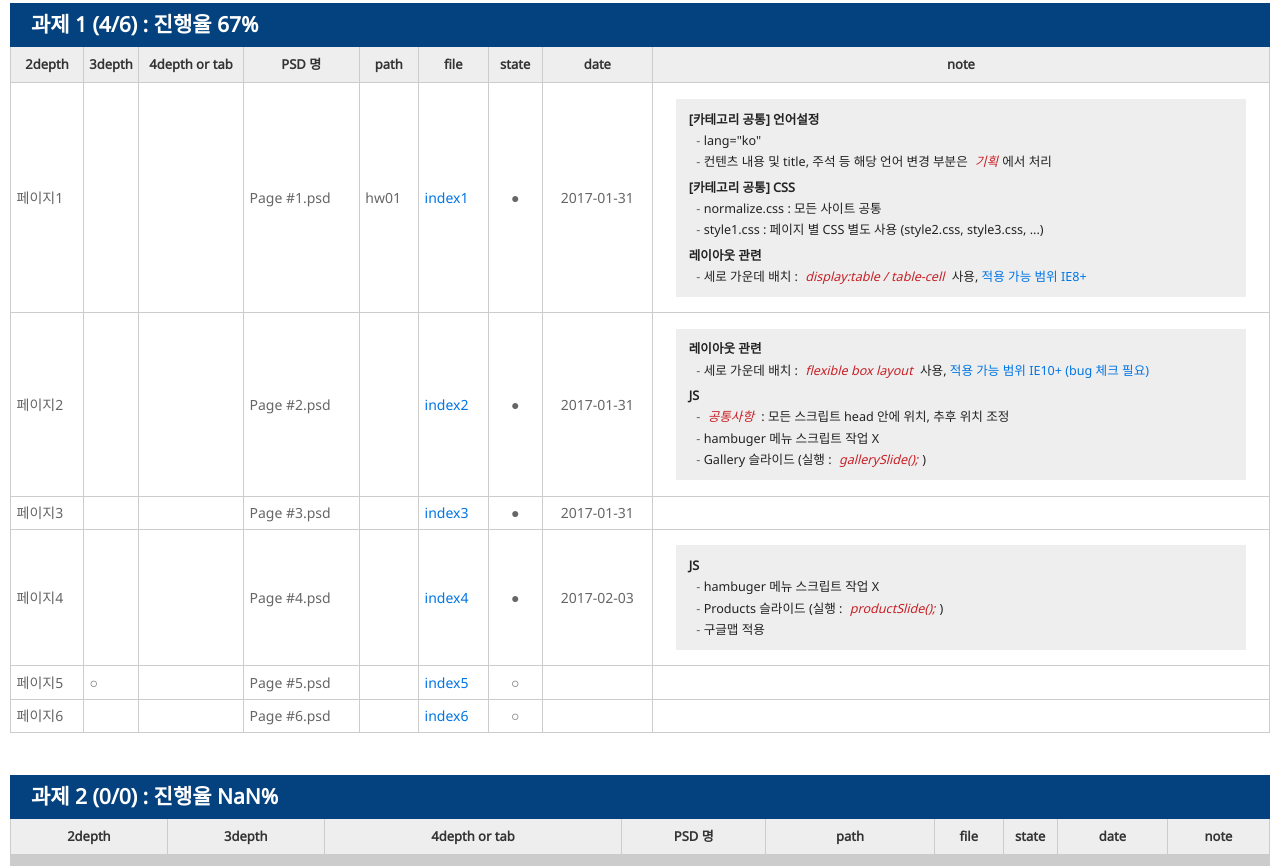
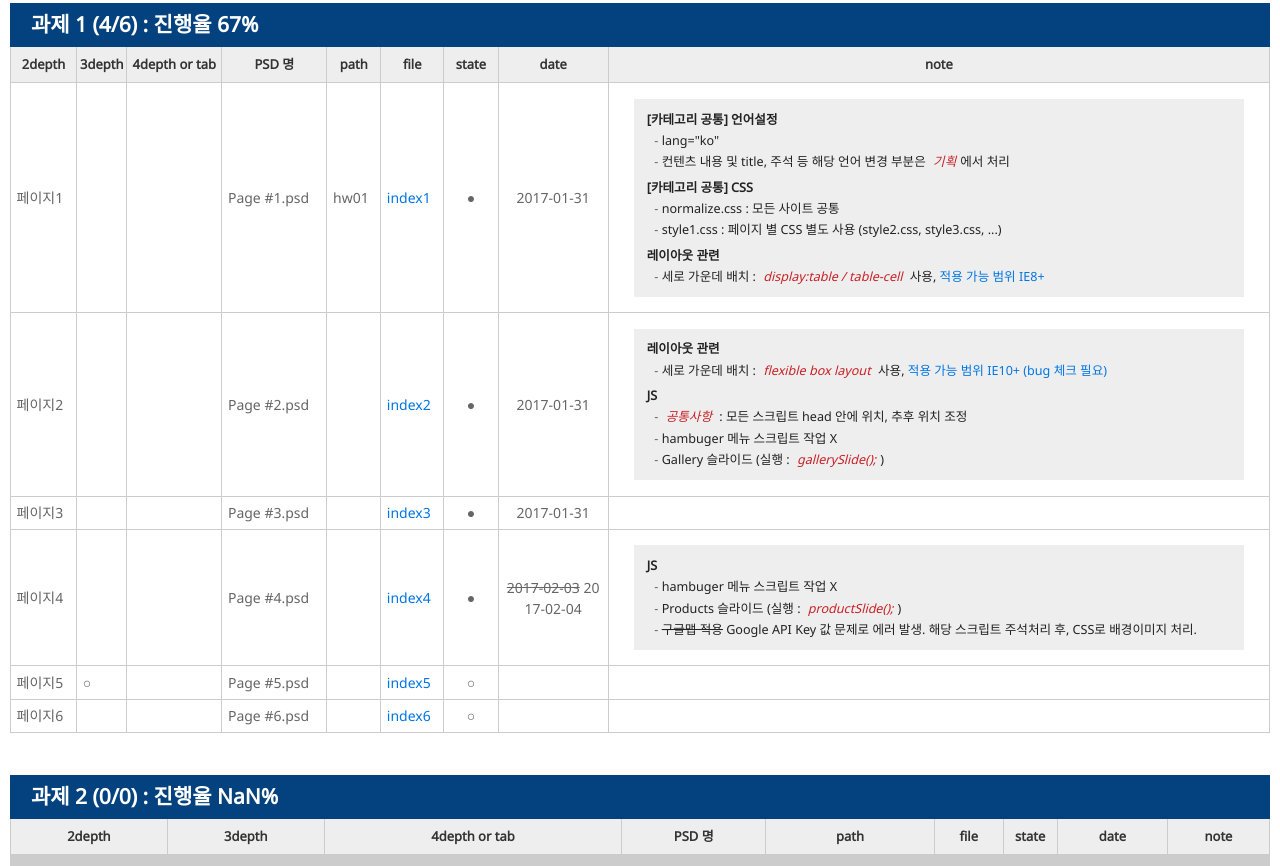
Before and after one commit to seong-jin/FDS3-homework, a plain HTML site: page list.html in a window 1280 px wide. Shown: the part 435-1301 px from the top of the page. Drawn offline with nearby package versions, Linux system fonts and the light colour scheme.

Commit message:
list.html 수정

```diff
--- a/list.html
+++ b/list.html
@@ -169,13 +169,13 @@ section table .line-through {text-decoration:line-through}
 							<td class="path"></td>
 							<td class="file"><a href="#">index4</a></td>
 							<td class="stat">●</td>
-							<td class="date">2017-02-03</td>
+							<td class="date"><del>2017-02-03</del> 2017-02-04</td>
 							<td class="note">
 								<dl>
 									<dt>JS</dt>
 									<dd>hambuger 메뉴 스크립트 작업 X</dd>
 									<dd>Products 슬라이드 (실행 : <em>productSlide();</em>)</dd>
-									<dd>구글맵 적용</dd>
+									<dd><del>구글맵 적용</del> Google API Key 값 문제로 에러 발생. 해당 스크립트 주석처리 후, CSS로 배경이미지 처리.</dd>
 								</dl>
 							</td>
 						</tr>
```
